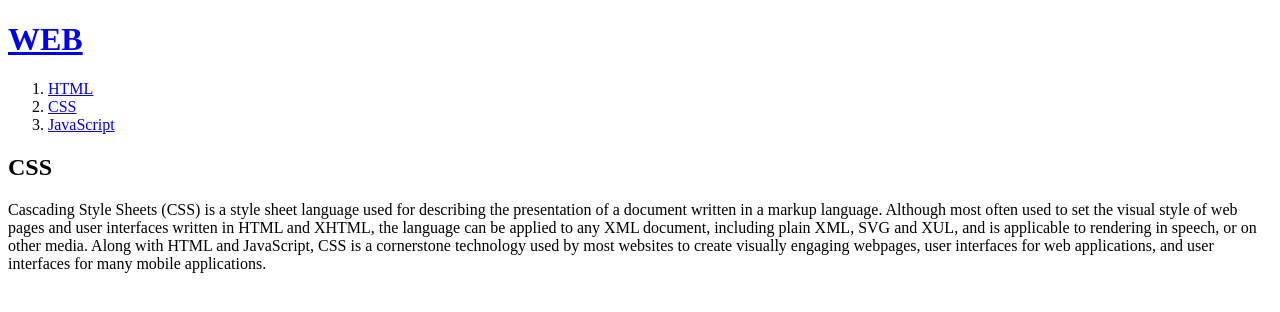
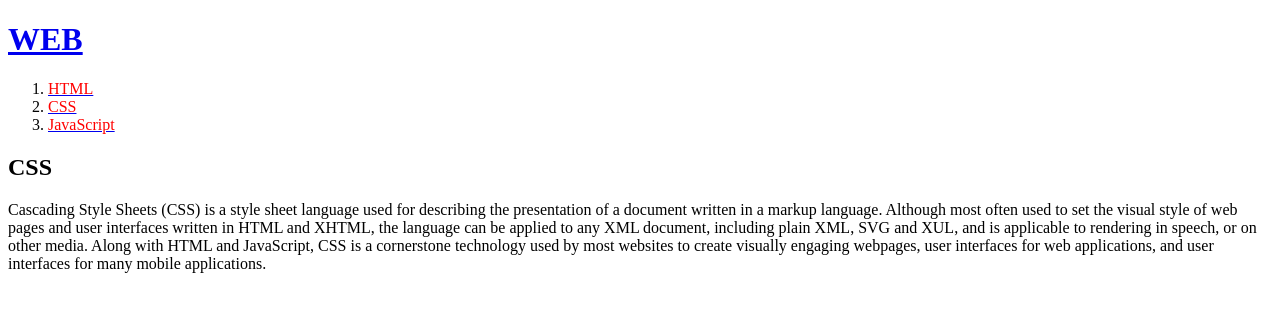
Before and after one commit to Borameoww/borameoww.github.io, a plain HTML site: page 2.html in a window 1280 px wide. Drawn offline with Linux system fonts and the light colour scheme.

Commit message:
Update 2.html

```diff
--- a/2.html
+++ b/2.html
@@ -7,9 +7,9 @@
 <body>
   <h1><a href="index.html">WEB</a></h1>
   <ol>
-    <li><a href="1.html">HTML</a></li>
-    <li><a href="2.html">CSS</a></li>
-    <li><a href="3.html">JavaScript</a></li>
+    <li><a href="1.html"><font color="red">HTML</font></a></li>
+    <li><a href="2.html"><font color="red">CSS</font></a></li>
+    <li><a href="3.html"><font color="red">JavaScript</font></a></li>
   </ol>
   <h2>CSS</h2>
   <p>
```
